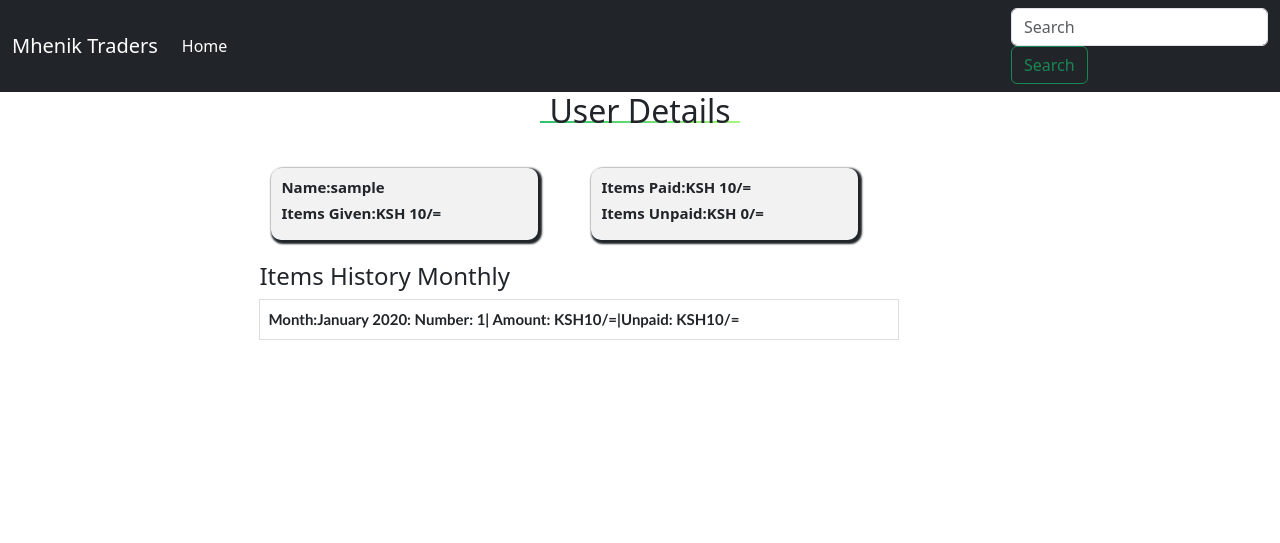
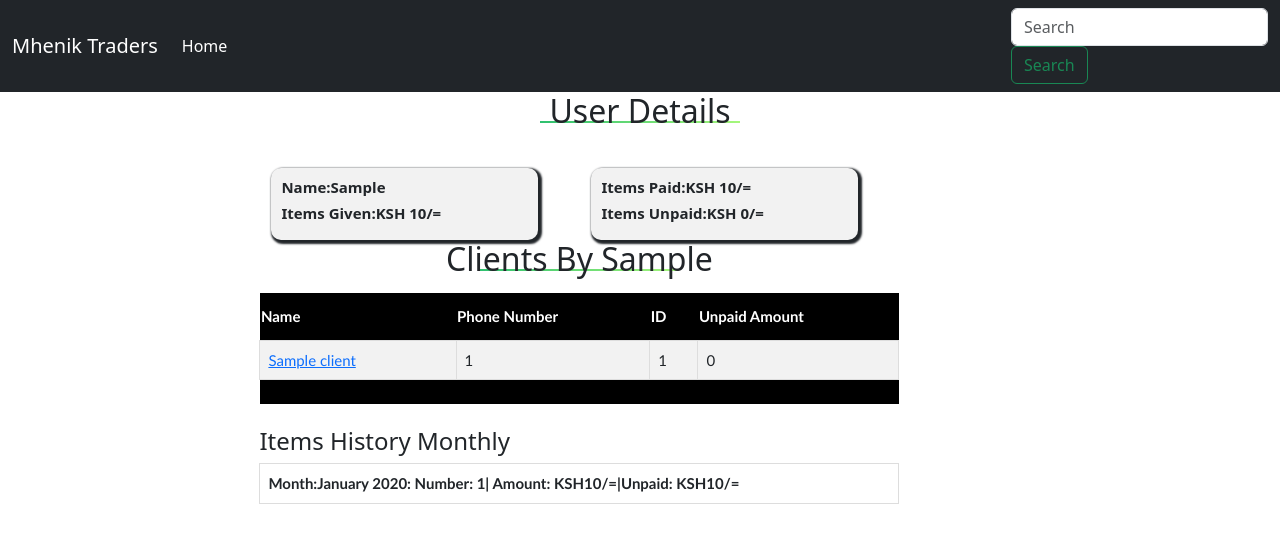
Before and after one commit to vincentmuya/Auto_log, a Django app: page /user/1/ in a window 1280 px wide. Shown: the top 543 px of the page. Run offline with Django 4.2, Linux system fonts and the light colour scheme; tables that the repository leaves empty hold one stand-in row (values such as "Sample post"); some libraries are stand-ins or nearby versions.

Commit message:
called client in user details view function and template and updated user_details css

```diff
--- a/app/templates/user_detail.html
+++ b/app/templates/user_detail.html
@@ -32,7 +32,7 @@
     <div class="row">
       <div class="col-md-6">
         <div class="credentials">
-        <h3 class="titlebold"><strong>Name:{{ user_info.username }}</strong> </h3>
+        <h3 class="titlebold"><strong>Name:{{ user_info.username|capfirst }}</strong> </h3>
         <h3 class="titlebold"><strong>Items Given:KSH {{ total_items_given }}/= </strong></h3>
 
       </div>
@@ -45,7 +45,35 @@
       </div>
     </div>
     </div>
+                <div id="card-title">
+          <h2>Clients By {{ user_info.username|capfirst }} </h2>
+            <div class="underline-title"></div>
+      </div>
     <br>
+        <table id="clients">
+    <tr>
+        <th>Name</th>
+        <th>Phone Number</th>
+        <th>ID</th>
+        <th>Unpaid Amount</th>
+    </tr>
+{% for client in clients %}
+    <tr>
+        <td><a href="{{ client.get_absolute_url }}">{{ client.name }}</a></td>
+        <td>{{ client.phone_number }}</td>
+        <td>{{ client.id_number }}</td>
+        <td>{{ client.unpaid_items_total|intcomma }}</td>
+    </tr>
+{% endfor %}
+
+    <tr>
+        <th></th>
+        <th></th>
+        <th></th>
+        <th></th>
+    </tr>
+</table>
+      <br>
     <h4>Items History Monthly</h4>
     <table id="customers">
     {% for entry in items_given_monthly %}
@@ -54,7 +82,7 @@
         </tr>
         {% endfor %}
     </table>
-    <br>
+
   </div>
 </div>
   <div class="col-md-1">
--- a/app/views.py
+++ b/app/views.py
@@ -401,6 +401,19 @@ def user_detail(request, id):
     user_info = get_object_or_404(User, id=id)
 
     items_given = Item.objects.filter(lender=user_info)
+    # Fetch clients associated with the items given by the user
+    clients = Client.objects.filter(items__in=items_given).distinct()
+    # Calculate the unpaid amount for each client
+    for client in clients:
+        items = Item.objects.filter(client=client)
+
+        # Calculate the total of unpaid items for the client
+        unpaid_items_total = items.filter(is_item_paid=False).aggregate(
+            total=Coalesce(Sum('item_total_amount', output_field=DecimalField()), Decimal('0'))
+        )['total']
+
+        # Assign the calculated unpaid_items_total directly to the client instance
+        client.unpaid_items_total = unpaid_items_total if unpaid_items_total is not None else Decimal('0')
     total_items_given = sum(item.item_total_amount for item in items_given)
     total_paid_items = items_given.filter(is_item_paid=True)
     total_paid_amount = sum(item.item_total_amount for item in total_paid_items)
@@ -422,6 +435,8 @@ def user_detail(request, id):
         'total_paid_amount': intcomma(total_paid_amount),
         'total_unpaid_amount': intcomma(total_unpaid_amount),
         'items_given_monthly': items_given_monthly,
+        'clients': clients,
+        'unpaid_items_total': unpaid_items_total,
         # Add other variables you want to display in the template
     }
     return render(request, 'user_detail.html', context)
--- a/static/css/user_detail.css
+++ b/static/css/user_detail.css
@@ -60,6 +60,28 @@ font-weight: 600;
   margin: -1.1rem auto 0 auto;
   width: 200px;
 }
+#clients {
+font-family: "Trebuchet MS", Arial, Helvetica, sans-serif;
+border-collapse: collapse;
+width: 100%;
+}
+
+#clients td, #customers th {
+border: 1px solid #ddd;
+padding: 8px;
+}
+
+#clients tr:nth-child(even){background-color: #f2f2f2;}
+
+#clients tr:hover {background-color: #ddd;}
+
+#clients th {
+padding-top: 12px;
+padding-bottom: 12px;
+text-align: left;
+background-color: black;
+color: white;
+}
 @media screen and (max-width: 650px) {
 .track-card{
   width: 21rem;
```
